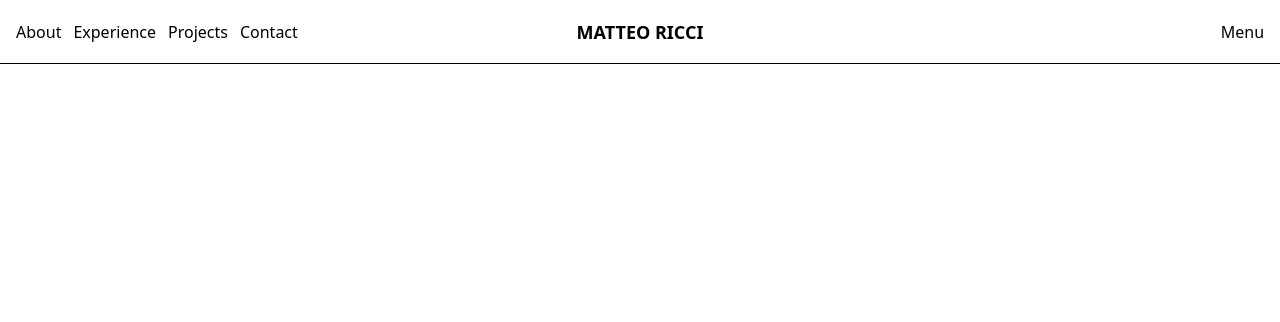
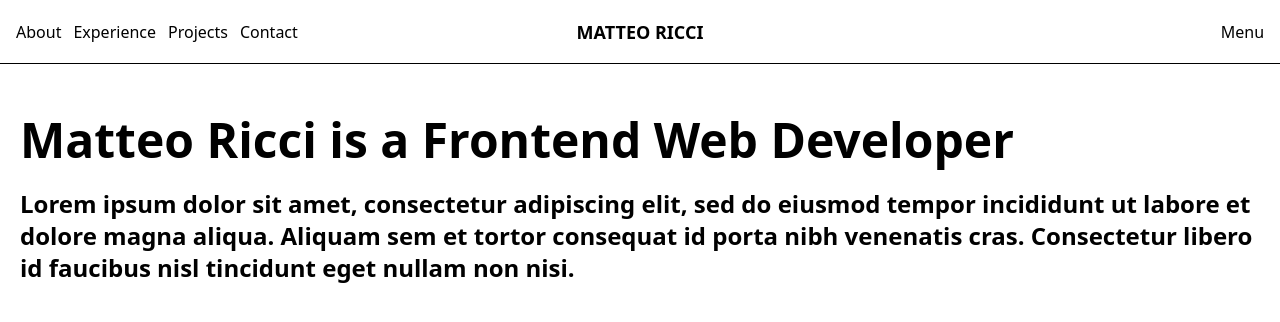
Before and after one commit to matteoaricci/portfolio, a Next.js app: page / in a window 1280 px wide. Shown: the top 322 px of the page. Built offline with nearby package versions, Linux system fonts and the light colour scheme.

Commit message:
bones of the about page

```diff
--- a/app/layout.tsx
+++ b/app/layout.tsx
@@ -17,7 +17,7 @@ export default function RootLayout({
 }) {
   return (
     <html lang="en">
-      <body className={`${inter.className}text-gray-950`}>
+      <body className={`${inter.className}text-gray-950 h-full`}>
         {children}
       </body>
     </html>
--- a/app/page.tsx
+++ b/app/page.tsx
@@ -1,7 +1,13 @@
+import About from "@/components/About";
 import Header from "@/components/Header";
 
 export default function Home() {
-  return <main className="">
-    <Header />
-  </main>;
+  return (
+    <>
+      <Header />
+      <main className="pt-[4rem] h-full">
+        <About />
+      </main>
+    </>
+  );
 }
--- /dev/null
+++ b/components/About.tsx
@@ -0,0 +1,15 @@
+export default function About() {
+  return (
+    <section className="h-[calc(100vh-4rem)] px-5 pt-5">
+      <h2 className="text-5xl font-bold pt-8">
+        Matteo Ricci is a Frontend Web Developer
+      </h2>
+      <p className="text-2xl pt-6 font-semibold">
+        Lorem ipsum dolor sit amet, consectetur adipiscing elit, sed do eiusmod
+        tempor incididunt ut labore et dolore magna aliqua. Aliquam sem et
+        tortor consequat id porta nibh venenatis cras. Consectetur libero id
+        faucibus nisl tincidunt eget nullam non nisi.
+      </p>
+    </section>
+  );
+}
--- a/components/Header.tsx
+++ b/components/Header.tsx
@@ -6,7 +6,6 @@ import { motion, AnimatePresence } from "framer-motion";
 export default function Header() {
   const [open, setOpen] = useState(false);
   const toggleMenu = () => {
-    console.log("okay");
     setOpen((prev) => !prev);
   };
   return (
```
